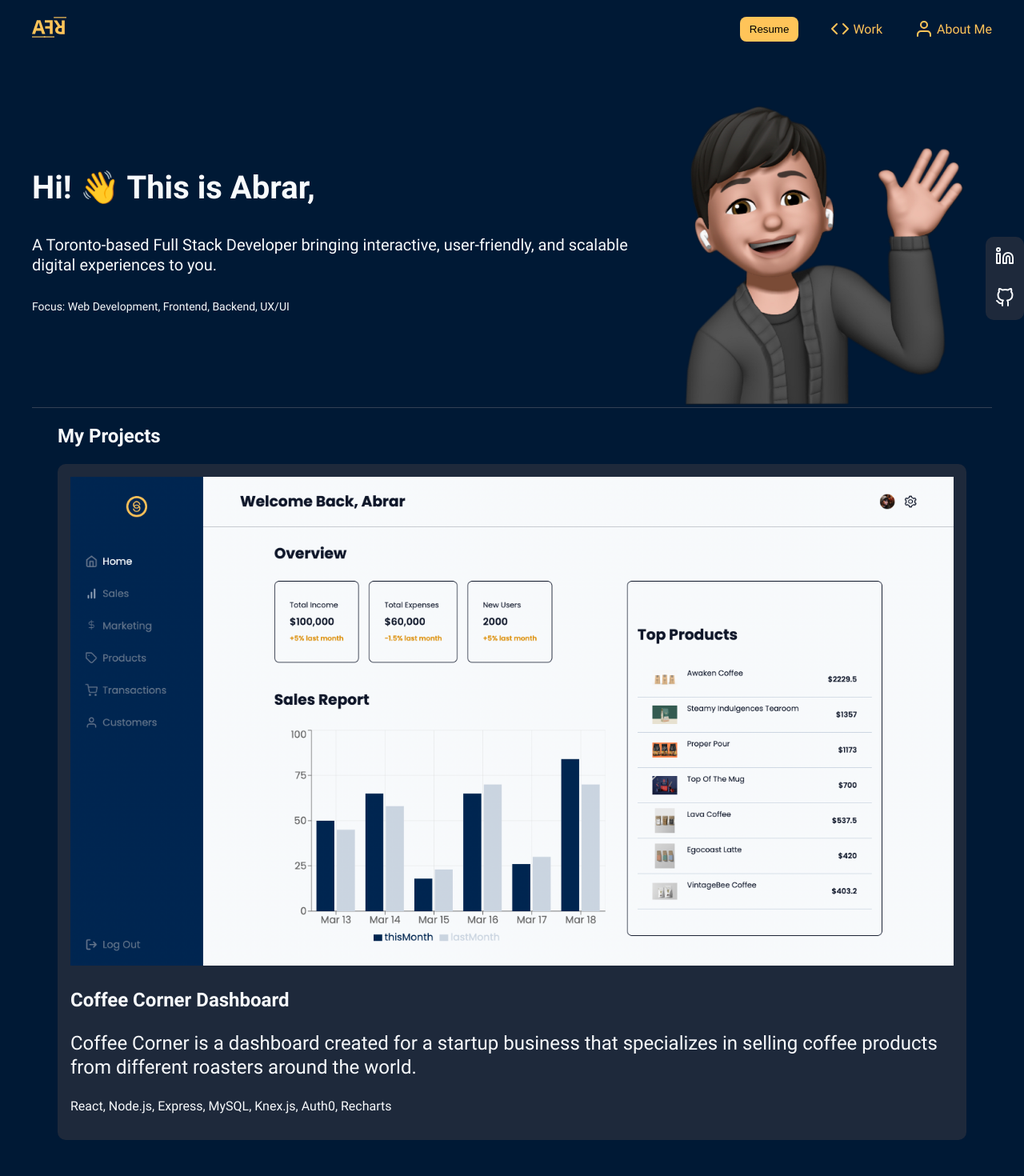
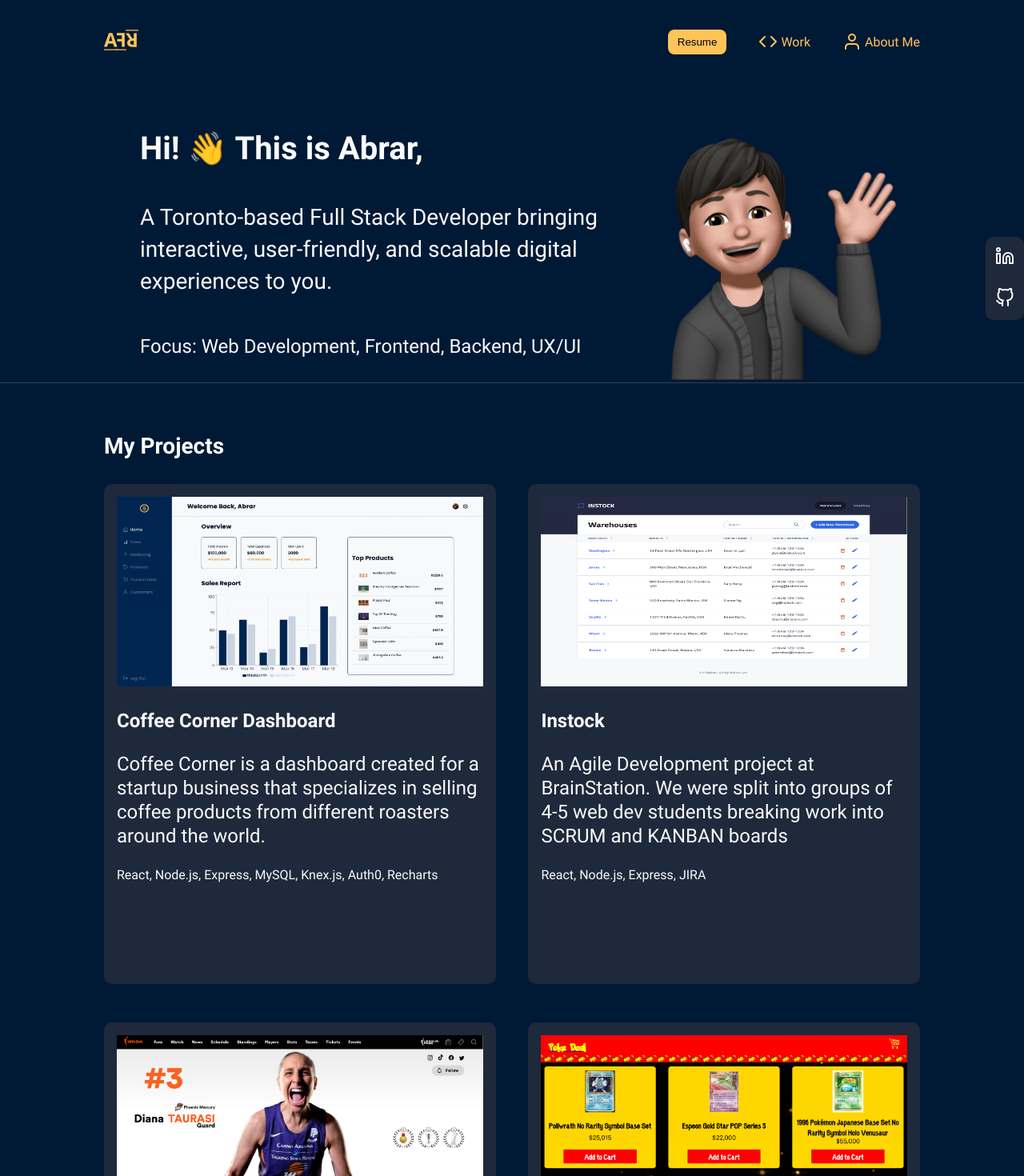
Before and after one commit to abrarfahimr/portfolio-website, a React (Create React App) app: page / in a window 1280 px wide. Shown: the top 1470 px of the page at 80% size. Built offline with nearby package versions, Linux system fonts and the light colour scheme.

Commit message:
styled desktop screen for header, landing, footer section

```diff
--- a/src/App.js
+++ b/src/App.js
@@ -1,5 +1,5 @@
 import './App.scss';
-import { BrowserRouter, Routes, Route } from 'react-router-dom';
+import { BrowserRouter, Routes, Route, Navigate } from 'react-router-dom';
 import AboutPage from './pages/AboutPage/AboutPage';
 import LandingPage from './pages/LandingPage/LandingPage';
 import Header from './components/Header/Header';
@@ -20,9 +20,9 @@ function App() {
         <Header toggleSideBar={toggleSideBar} sidebar={sidebar} />
         <NavBar toggleSideBar={toggleSideBar} sidebar={sidebar} />
         <Routes>
-          <Route path="/" element={<LandingPage />}></Route>
-          <Route path='/:id' element={<WorkPage/>}></Route>
-          <Route path="/about" element={<AboutPage />}></Route>
+          <Route path="/" element={<LandingPage />}/>
+          <Route path='/:id' element={<WorkPage/>}/>
+          <Route path="/about" element={<AboutPage />}/>
         </Routes>
         <Footer />
       </BrowserRouter>
--- a/src/components/Footer/Footer.scss
+++ b/src/components/Footer/Footer.scss
@@ -14,10 +14,16 @@
     justify-content: center;
     align-items: center;
   }
+  @include desktop{
+    padding: 2rem 8.125rem;
+  }
   &__paragraph{
     @include page-label;
     @include tablet{
       text-align: center;
+    }
+    @include desktop{
+      width: 70%;
     }
     &--bold{
       font-weight: 500;
--- a/src/components/Header/Header.js
+++ b/src/components/Header/Header.js
@@ -30,7 +30,7 @@ const Header = ({ toggleSideBar, sidebar }) => {
           <div className="header__link">
             <img src={code} alt="work icon" className="header__icon" />
             <a
-              href="#project__start"
+              href="/#project__start"
               className="header__anchor"
             >
               Work
--- a/src/components/Header/Header.scss
+++ b/src/components/Header/Header.scss
@@ -9,6 +9,9 @@
   justify-content: space-between;
   @include tablet {
     padding: 1rem 2.5rem;
+  }
+  @include desktop{
+    padding: 2rem 8.125rem;
   }
   &__links{
     @include tablet{
--- a/src/pages/LandingPage/LandingPage.scss
+++ b/src/pages/LandingPage/LandingPage.scss
@@ -41,12 +41,17 @@
   padding: 1rem;
   @include borderBottom;
   @include tablet{
-    padding: 1rem 2.5rem;
+    padding: 0;
   }
+
   &__container{
     @include borderBottom;
     @include tablet{
       display: flex;
+      padding: 1rem 2.5rem 0 2.5rem;
+    }
+    @include desktop{
+      padding: 2rem 8.125rem 0 10.9375rem;
     }
   }
   &__header{
@@ -54,9 +59,19 @@
   }
   &__subheader{
     @include landing-subheader;
+    @include desktop{
+      font-size: 1.75rem;
+      line-height: 2.5rem;
+    }
   }
   &__focus{
     font-size: 0.875rem;
+    @include tablet{
+      font-size: 1rem;
+    }
+    @include tablet{
+      font-size: 1.5rem;
+    }
   }
   &__animate{
     animation-name: wave;
@@ -86,15 +101,30 @@
   }
   &__sectionheader{
     @include section-header;
+    @include tablet{
+      margin: 2rem 0 1.5rem 0;
+    }
+    @include desktop{
+      font-size: 1.75rem;
+      margin: 4rem 0 2rem 0;
+    }
   }
   &__projects{
     @include tablet{
-      padding: 0 2rem;
+      padding: 0 4.25rem;
+    }
+    @include desktop{
+      padding: 0 8.125rem 4rem 8.125rem;
     }
   }
   &__projectcontainer{
     display: flex;
     flex-direction: column;
+    @include desktop{
+      flex-direction: row;
+      flex-wrap: wrap;
+      justify-content: space-between;
+    }
   }
   &__project{
     position: relative;
@@ -107,10 +137,16 @@
       padding: 1rem;
       margin-bottom: 3rem;
     }
+    @include desktop{
+      width: 48%;
+    }
   }
   &__projectimage{
     width: 100%;
     height: auto;
+    @include tablet{
+      height: 40%;
+    }
   }
   &__title{
     @include section-header;
--- a/src/pages/WorkPage/WorkPage.scss
+++ b/src/pages/WorkPage/WorkPage.scss
@@ -9,8 +9,22 @@
   @include tablet{
     padding: 1rem 4rem;
   }
+  @include desktop{
+    padding: 2rem 8.125rem;
+  }
   &__title{
     @include page-header;
+  }
+  &__imagecontainer{
+    @include desktop{
+      display: flex;
+      justify-content: center;
+    }
+  }
+  &__imagelink{
+    @include desktop{
+      width: 75%;
+    }
   }
   &__image{
     width: 100%;
@@ -19,6 +33,9 @@
   &__subtitle{
     @include section-header;
     margin-top: 1.5rem;
+    @include desktop{
+      margin-top: 3rem;
+    }
   }
   &__paragraph{
     @include page-body;
```
